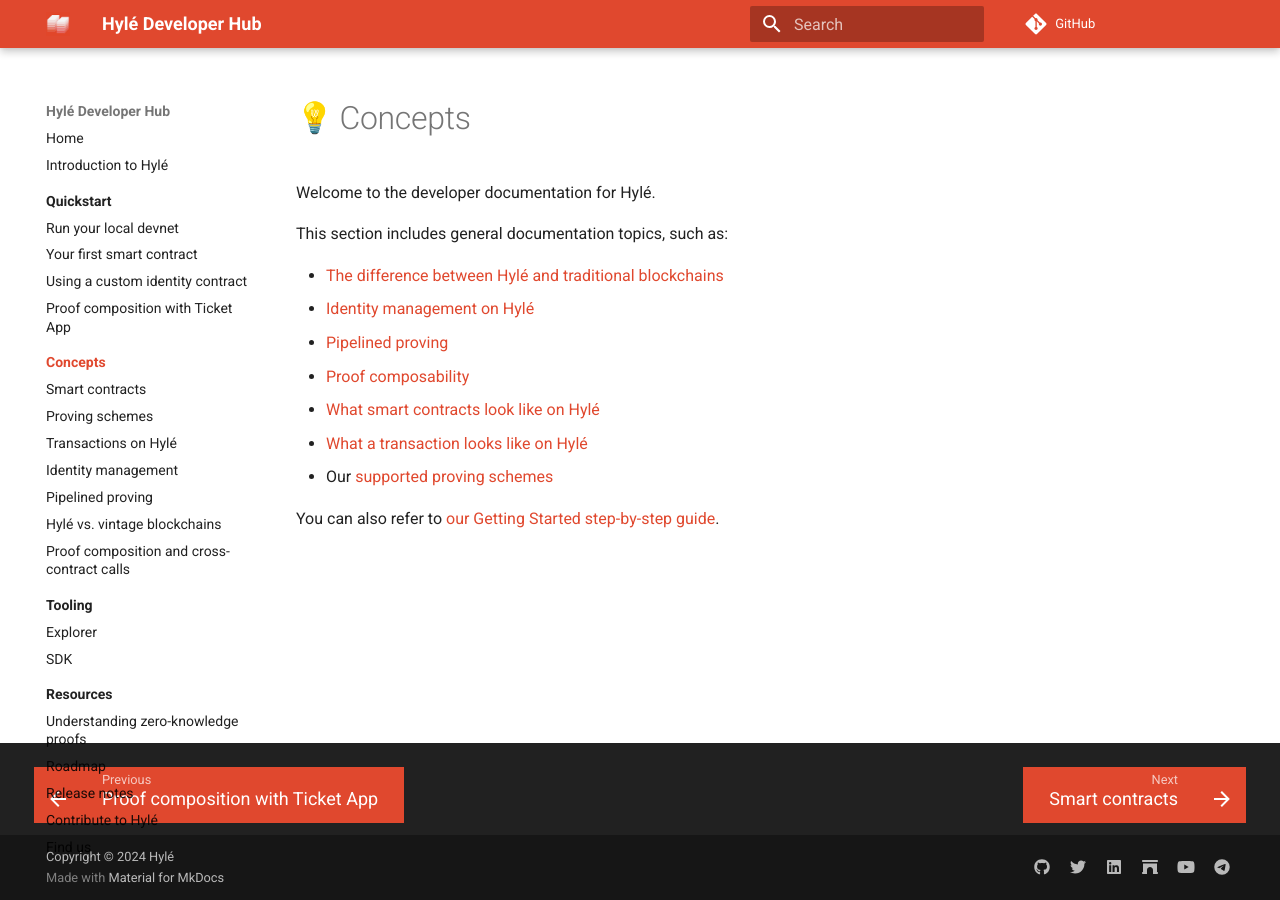
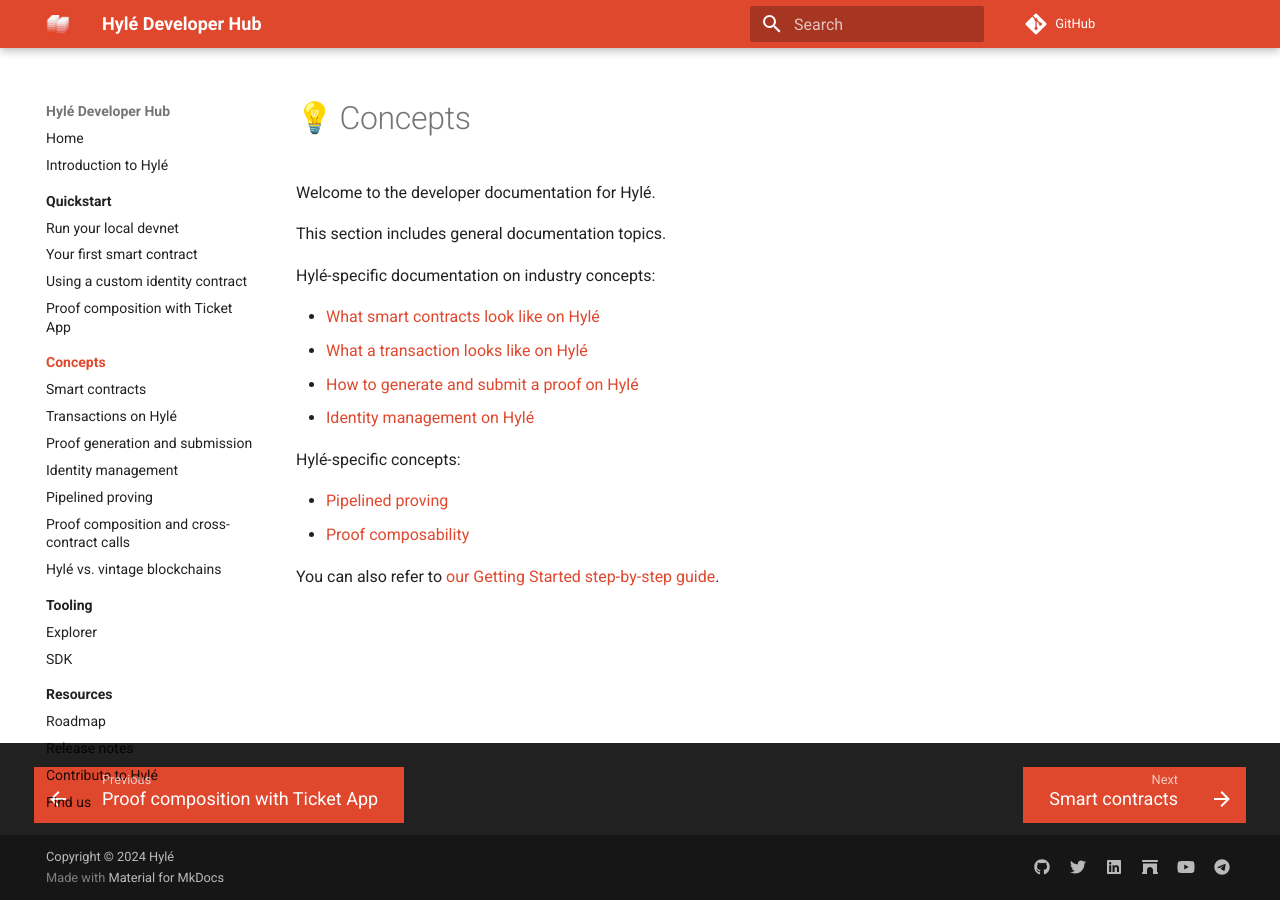
Before and after one commit to Hyle-org/devhub-hyle, an MkDocs documentation site: the page built from docs/concepts/index.md, in a window 1280 px wide. Built offline with MkDocs 1.6.1 and Material for MkDocs 9.7.7, drawn with Linux system fonts in a browser that asks for light colours; emoji names are drawn with the system emoji font; comment, search, counter and statistics services are not loaded.

Commit message:
proof generation page (#60)
proof generation page
merged intro to zkp into it
merged supported proving schemes into it
updated all internal navigation accordingly

```diff
--- a/docs/concepts/index.md
+++ b/docs/concepts/index.md
@@ -2,14 +2,18 @@
 
 Welcome to the developer documentation for Hylé.
 
-This section includes general documentation topics, such as:
+This section includes general documentation topics.
 
-- [The difference between Hylé and traditional blockchains](./hyle-vs-vintage-blockchains.md)
+Hylé-specific documentation on industry concepts:
+
+- [What smart contracts look like on Hylé](./smart-contracts.md)
+- [What a transaction looks like on Hylé](./transaction.md)
+- [How to generate and submit a proof on Hylé](./proof-generation.md)
 - [Identity management on Hylé](./identity.md)
+
+Hylé-specific concepts:
+
 - [Pipelined proving](./pipelined-proving.md)
 - [Proof composability](./proof-composability.md)
-- [What smart contracts look like on Hylé](./smart-contracts.md)
-- [What a transaction looks like on Hylé](./transaction.md)
-- Our [supported proving schemes](./supported-proving-schemes.md)
 
 You can also refer to [our Getting Started step-by-step guide](..//quickstart/index.md).
--- a/docs/resources/index.md
+++ b/docs/resources/index.md
@@ -2,7 +2,6 @@
 title: 📚 Resources
 ---
 
-- [Introduction to zero-knowledge proofs](./intro-to-zkp.md)
 - [Roadmap](./roadmap.md)
 - [Release notes](./release-notes.md)
 - [Find us](./find-us.md)
```
Also changed, not shown: docs/concepts/proof-generation.md (added, +75 -0 lines), docs/concepts/supported-proving-schemes.md (deleted, +0 -29 lines), docs/resources/intro-to-zkp.md (deleted, +0 -30 lines), docs/resources/roadmap.md (+1 -1 lines), docs/concepts/.pages, docs/resources/.pages.
